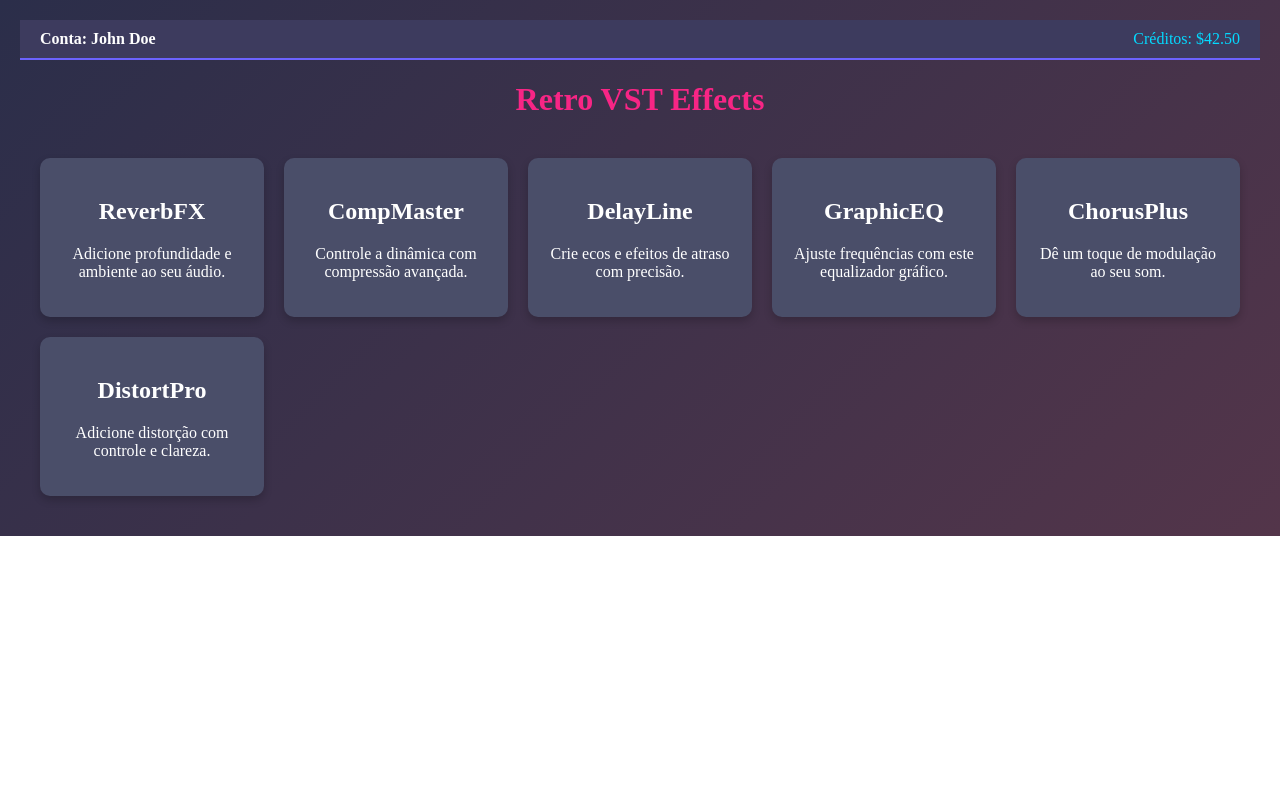
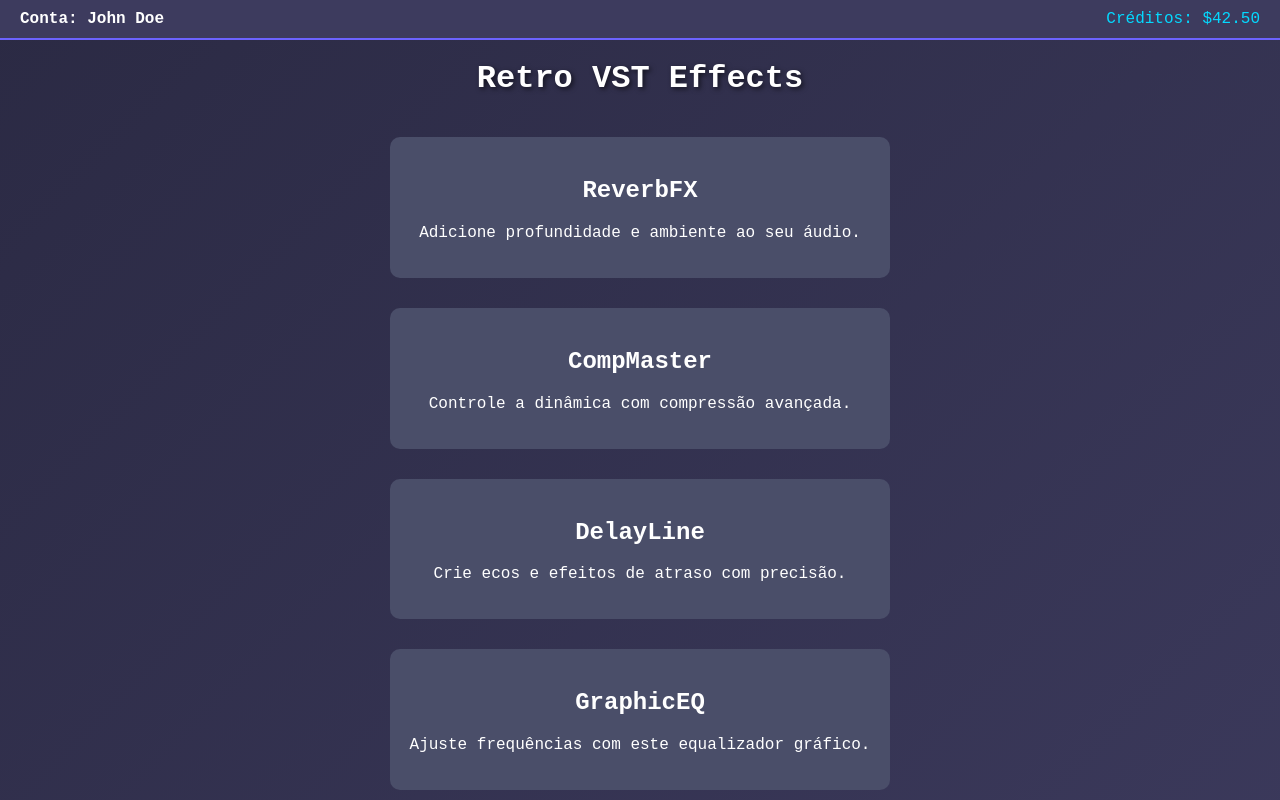
Before and after one commit to filipeborato/retro-vst, a React (Create React App) app: page / in a window 1280 px wide. Shown: the top 800 px of the page. Built offline with nearby package versions, Linux system fonts and the light colour scheme.

Commit message:
feat: change theme and cookie for test

```diff
--- a/src/App.js
+++ b/src/App.js
@@ -28,14 +28,16 @@ function App() {
   };
 
   return (
-    <div className="app retro-theme">
+    <div className="app retro-theme full-height">
       <Navbar user="John Doe" credits={42.50} />
-      <h1 className="title">Retro VST Effects</h1>
-      <PluginGrid plugins={plugins} onPluginClick={openModal} />
+      <div className="main-content">
+        <h1 className="title">Retro VST Effects</h1>
+        <PluginGrid plugins={plugins} onPluginClick={openModal} />
 
-      {selectedPlugin && (
-        <PluginModal plugin={selectedPlugin} onClose={closeModal} />
-      )}
+        {selectedPlugin && (
+          <PluginModal plugin={selectedPlugin} onClose={closeModal} />
+        )}
+      </div>
     </div>
   );
 }
--- a/src/styles/App.css
+++ b/src/styles/App.css
@@ -1,131 +1,30 @@
-/* App.css */
-.app {
-  font-family: 'Press Start 2P', cursive;
-  color: #fff;
-  text-align: center;
-  background: linear-gradient(135deg, #2b2e4a, #53354a);
-  padding: 20px;
+body, html {
+  margin: 0;
+  padding: 0;
+  height: 100%;
+}
+
+.app.retro-theme {
+  background: linear-gradient(135deg, #2b2a44, #3d3b5e);
+  min-height: 100vh; /* Garante altura total da viewport */
+  color: white;
+  font-family: 'Courier New', Courier, monospace;
+  display: flex;
+  flex-direction: column;
+}
+
+.main-content {
+  flex: 1;
+  display: flex;
+  flex-direction: column;
+  align-items: center;
+  justify-content: flex-start;
+  width: 100%;
 }
 
 .title {
+  margin: 20px 0;
   font-size: 2rem;
-  color: #f72585;
-  margin-bottom: 20px;
-}
-
-.plugin-grid {
-  display: grid;
-  grid-template-columns: repeat(auto-fill, minmax(200px, 1fr));
-  gap: 20px;
-  margin: 0 auto;
-  max-width: 1200px;
-}
-
-.plugin-card {
-  background: #4a4e69;
-  padding: 20px;
-  border-radius: 10px;
-  box-shadow: 0 4px 8px rgba(0, 0, 0, 0.2);
-  cursor: pointer;
-  transition: transform 0.2s;
-}
-
-.plugin-card:hover {
-  transform: scale(1.05);
-}
-
-.modal {
-  position: fixed;
-  top: 0;
-  left: 0;
-  width: 100%;
-  height: 100%;
-  background: rgba(0, 0, 0, 0.8);
-  display: flex;
-  justify-content: center;
-  align-items: center;
-  z-index: 1000;
-}
-
-.modal-content {
-  background: #22223b;
-  padding: 30px;
-  border-radius: 10px;
+  text-shadow: 2px 2px 5px rgba(0, 0, 0, 0.6);
   text-align: center;
 }
-
-.plugin-controls {
-  margin: 20px 0;
-}
-
-.knobs-container {
-  display: flex;
-  justify-content: center;
-  gap: 15px;
-  margin-bottom: 20px;
-}
-
-.knob {
-  display: flex;
-  flex-direction: column;
-  align-items: center;
-}
-
-.slider {
-  -webkit-appearance: none;
-  appearance: none;
-  width: 100px;
-  height: 10px;
-  background: #4a4e69;
-  border-radius: 5px;
-  outline: none;
-  margin-bottom: 10px;
-  cursor: pointer;
-}
-
-.button-container {
-  display: flex;
-  justify-content: space-between;
-  gap: 20px;
-}
-
-.upload-input {
-  color: white;
-  background: #6a0572;
-  border: none;
-  padding: 10px 20px;
-  border-radius: 5px;
-  cursor: pointer;
-  font-size: 1rem;
-}
-
-.upload-input:hover {
-  background: #50054d;
-}
-
-.send-button {
-  background: #06d6a0;
-  color: white;
-  border: none;
-  padding: 10px 20px;
-  border-radius: 5px;
-  cursor: pointer;
-  font-size: 1rem;
-}
-
-.send-button:hover {
-  background: #04a67e;
-}
-
-.close-button {
-  background: #9a031e;
-  color: white;
-  border: none;
-  padding: 10px 20px;
-  border-radius: 5px;
-  cursor: pointer;
-}
-
-.close-button:hover {
-  background: #d00000;
-}
```
Also changed, not shown: src/components/PluginModal.js (+1 -1 lines).
